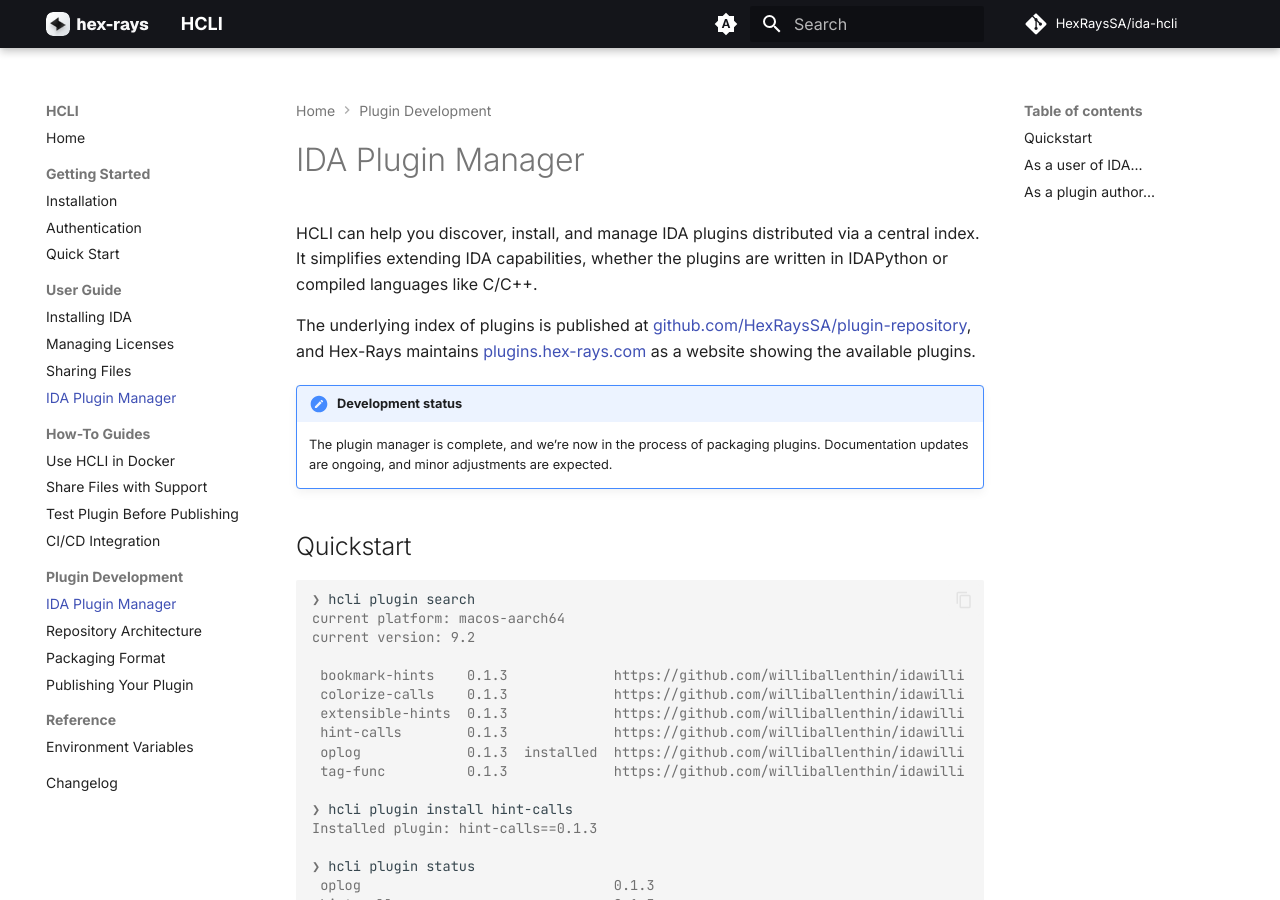
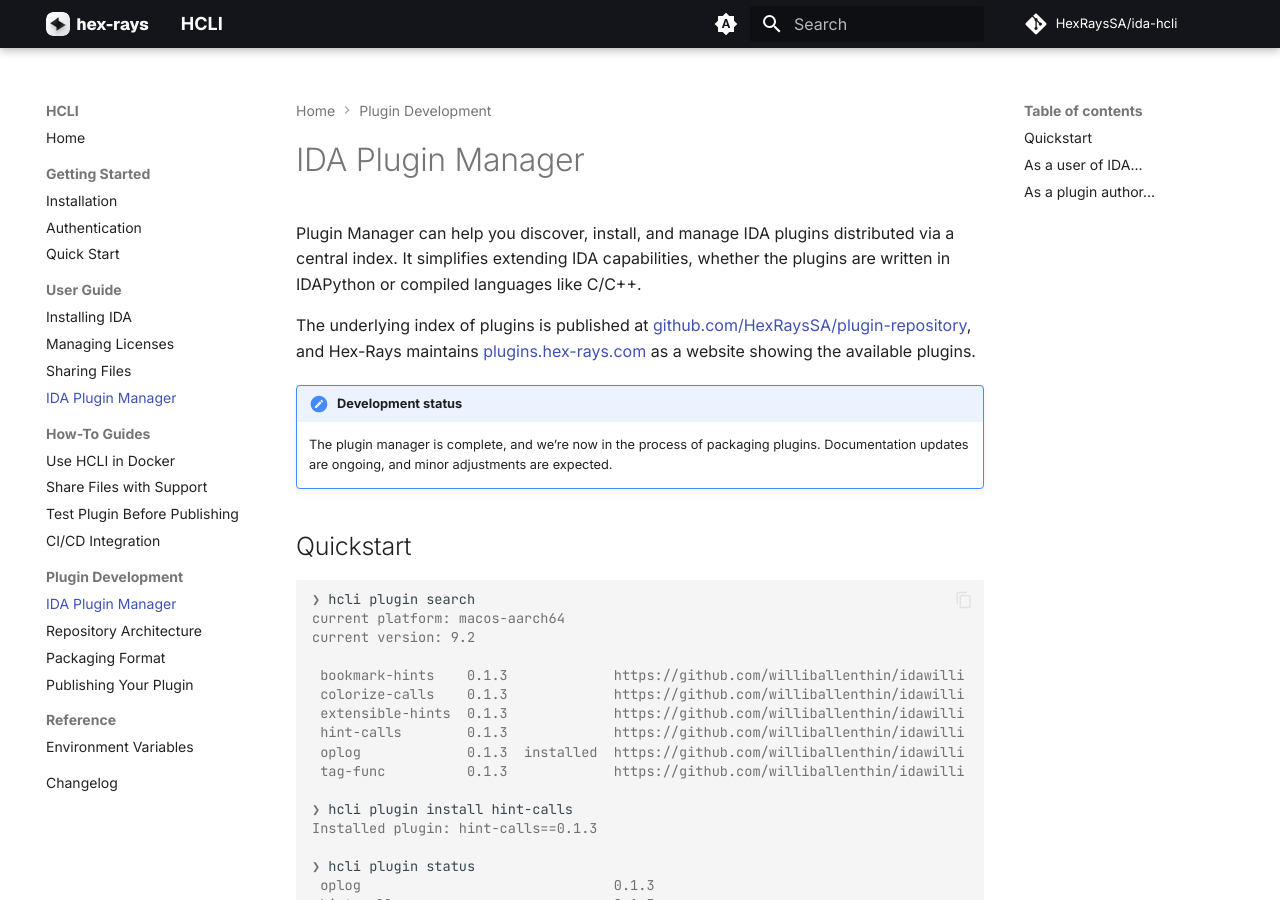
Before and after one commit to HexRaysSA/ida-hcli, an MkDocs documentation site: the page built from docs/user-guide/plugin-manager.md, in a window 1280 px wide and 900 px high. Built offline with MkDocs 1.6.1 and Material for MkDocs 9.7.7, drawn with Linux system fonts in a browser that asks for light colours; comment, search, counter and statistics services are not loaded.

Commit message:
Update plugin-manager.md

```diff
--- a/docs/user-guide/plugin-manager.md
+++ b/docs/user-guide/plugin-manager.md
@@ -1,7 +1,6 @@
 # IDA Plugin Manager
 
-HCLI can help you discover, install, and manage IDA plugins distributed via a central index.
-It simplifies extending IDA capabilities, whether the plugins are written in IDAPython or compiled languages like C/C++.
+Plugin Manager can help you discover, install, and manage IDA plugins distributed via a central index. It simplifies extending IDA capabilities, whether the plugins are written in IDAPython or compiled languages like C/C++.
 
 The underlying index of plugins is published at [github.com/HexRaysSA/plugin-repository](https://github.com/HexRaysSA/plugin-repository),
  and Hex-Rays maintains [plugins.hex-rays.com](https://plugins.hex-rays.com) as a website showing the available plugins.
```
